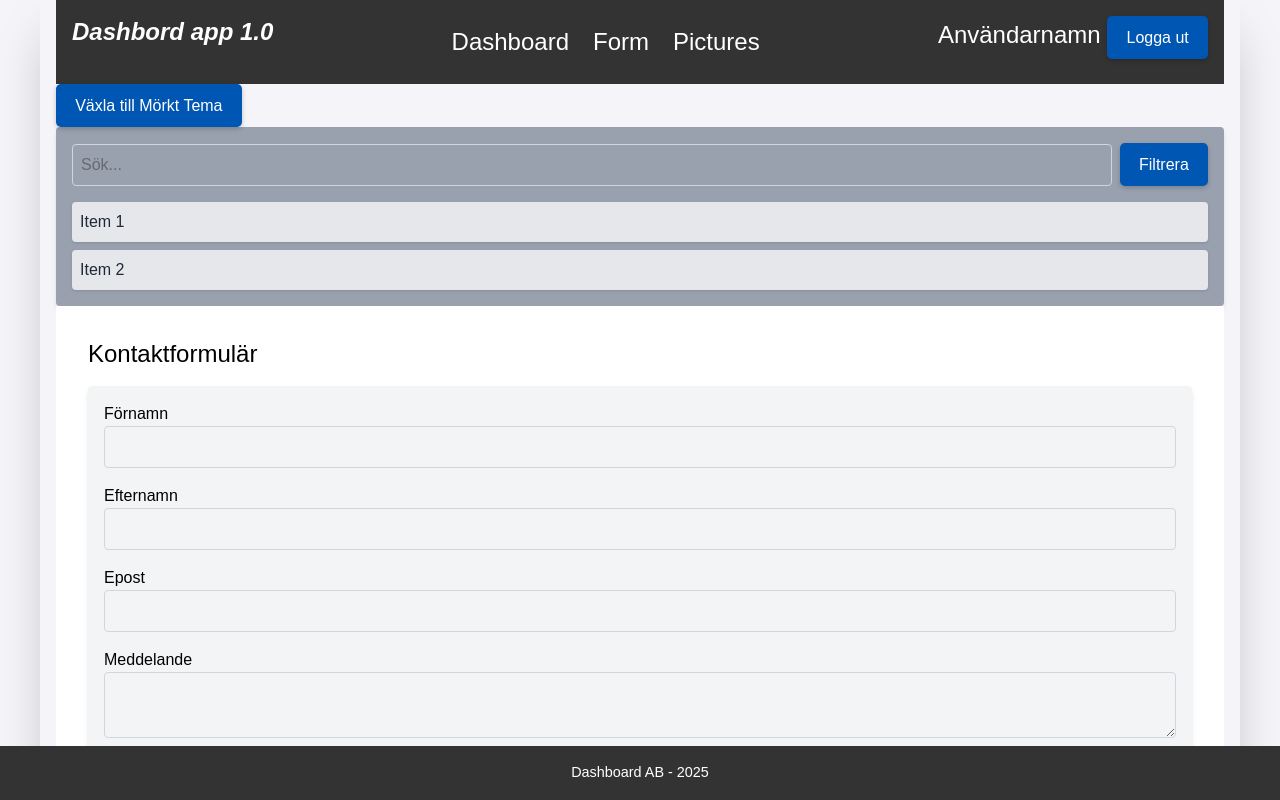
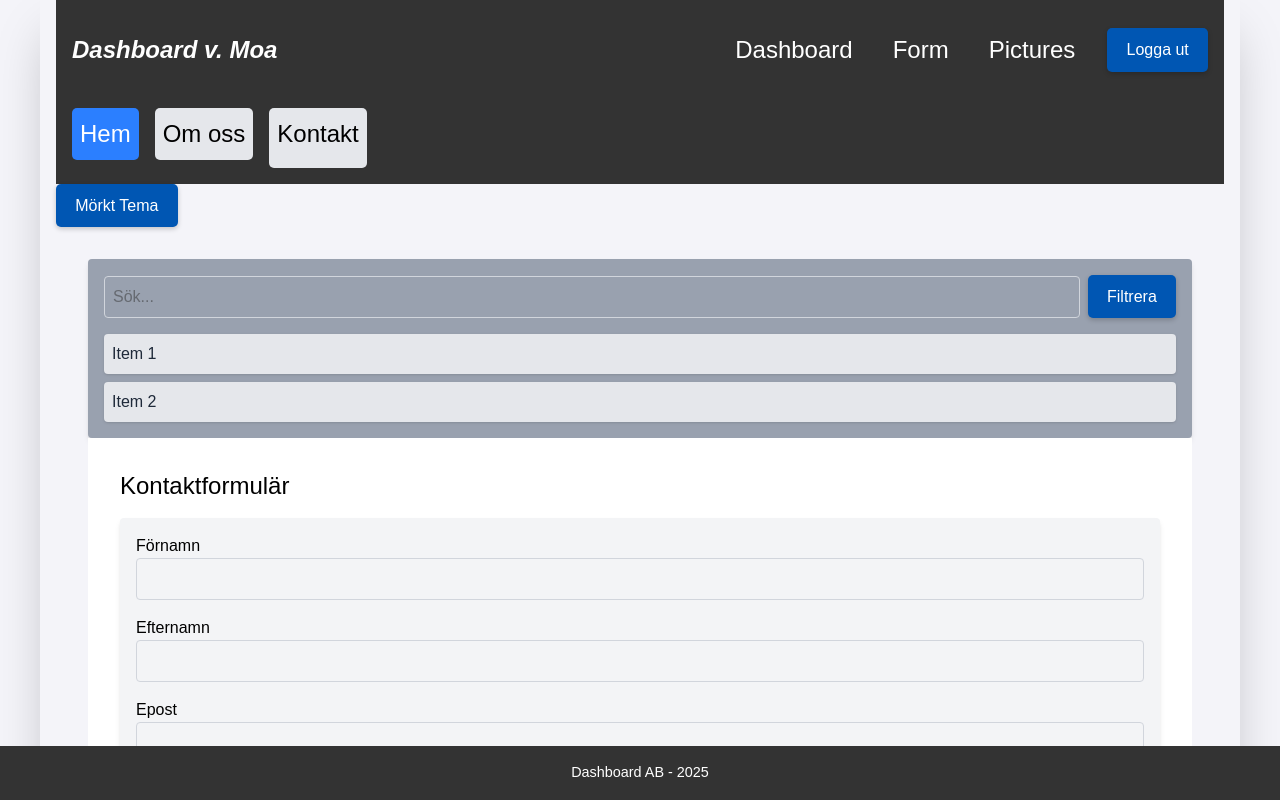
Before and after one commit to MoaPersson96/dashboard, a React (Vite) app: page /form in a window 1280 px wide. Shown: the top 800 px of the page. Built offline with nearby package versions, Linux system fonts and the light colour scheme.

Commit message:
Förbättrade tillgängligheten och tangentbordsnavigering

```diff
--- a/index.html
+++ b/index.html
@@ -7,7 +7,7 @@
     <title>Dashboard</title>
   </head>
   <body class="bg-amber-500">
-    <div id="root" class="bg-white container px-4 mx-auto shadow-2xl max-w-[1200px] min-h-screen"></div>
+    <div id="root" class="bg-white container px-4 mx-auto shadow-2xl max-w-[1200px]"></div>
     <script type="module" src="/src/main.jsx"></script>
   </body>
 </html>
--- a/src/App.css
+++ b/src/App.css
@@ -36,6 +36,30 @@ header {
     padding: 1rem;
     text-align: center;
     font-size: 1.5rem;
+    display: flex;
+    flex-direction: column;
+    gap: 1rem;
+}
+
+header ul {
+    display: flex;
+    justify-content: flex-start;
+    gap: 1rem;
+    list-style: none;
+    margin: 0;
+    padding: 0;
+}
+
+header li {
+    cursor: pointer;
+    padding: 0.5rem;
+    border-radius: 5px;
+    transition: background-color 0.3s ease;
+}
+
+header li:hover {
+    background-color: #444;
+    color: white;
 }
 
 main {
--- a/src/App.jsx
+++ b/src/App.jsx
@@ -17,13 +17,20 @@ function AppContent() {
 
   return (
     <div>
-      <Header />
-      <button onClick={toggleTheme} className="px-4 py-2 bg-gray-300 dark:bg-gray-700 text-black dark:text-white rounded">
-        Växla till {theme === 'light' ? 'Mörkt' : 'Ljust'} Tema
+      <a href='#main-content' className='sr-only focus:not-sr-only'>Hoppa till huvudinnehåll</a>
+      <Header role="banner" aria-label='Huvudheader' />
+      <button
+        onClick={toggleTheme}
+        className="px-4 py-2 bg-gray-300 dark:bg-gray-700 text-black dark:text-white rounded"
+        aria-label={`Växla till ${theme === 'light' ? 'Mörkt' : 'Ljust'} Tema`}
+      >
+        {theme === 'light' ? 'Mörkt' : 'Ljust'} Tema
       </button>
-      <FilterComponent items={items} />
-      <Outlet />
-      <Footer />
+      <main id='main-content'>
+        <FilterComponent items={items} />
+        <Outlet />
+      </main>
+      <Footer role='contentinfo' aria-label='Sidfot' />
     </div>
   );
 }
--- a/src/components/Filter.jsx
+++ b/src/components/Filter.jsx
@@ -20,9 +20,12 @@ const FilterComponent = ({ items = [] }) => {
                     value={searchTerm}
                     onChange={handleSearch}
                     className="w-full p-2 border border-gray-300 rounded dark:bg-gray-700 dark:border-gray-600 dark:text-white focus:outline-none focus:ring-2 focus:ring-blue-500"
+                    aria-label='Sök efter objekt'
                 />
                 <button
                     className="px-4 py-2 bg-blue-600 text-white rounded hover:bg-blue-700 dark:bg-blue-500 dark:hover:bg-blue-600"
+                    aria-label='Filtrera objekt'
+                    tabIndex='0'
                 >
                     Filtrera
                 </button>
@@ -32,6 +35,7 @@ const FilterComponent = ({ items = [] }) => {
                     <li
                         key={item.id}
                         className="p-2 bg-gray-200 dark:bg-gray-700 text-gray-800 dark:text-gray-100 rounded shadow-sm"
+                        role='listitem'
                     >
                         {item.name}
                     </li>
--- a/src/components/Header.jsx
+++ b/src/components/Header.jsx
@@ -1,22 +1,44 @@
-import { useDispatch, useSelector } from "react-redux"
-import Navbar from "./Navbar"
-import { login, logout } from "../state/dataReducer"
+import { useDispatch, useSelector } from "react-redux";
+import Navbar from "./Navbar";
+import { login, logout } from "../state/dataReducer";
+import Menu from "./Menu";
 
 export default function Header() {
-    const loggedIn = useSelector((state) => state.data.loggedIn)
-    console.log(loggedIn)
-    const dispatch = useDispatch()
+    const loggedIn = useSelector((state) => state.data.loggedIn);
+    const dispatch = useDispatch();
 
-    return <header className="flex justify-between flex-wrap pb-5">
-        <span className="text-2xl font-bold italic">Dashbord app 1.0</span>
-        <Navbar/>
-        {
-            loggedIn ?
-            <span>Användarnamn <button onClick={() => dispatch(logout())} >Logga ut</button></span>
-            :
-            <span><button onClick={() => dispatch(login())} >Logga in</button></span>
+    return (
+        <header className="flex flex-col bg-gray-300 dark:bg-gray-800 text-black dark:text-white p-4">
+            {/* Rubrik, Navbar och inloggningsstatus */}
+            <div className="flex justify-between items-center">
+                {/* Rubrik */}
+                <span className="text-2xl font-bold italic">Dashboard v. Moa</span>
 
-        }
+                {/* Navbar och inloggningsstatus */}
+                <div className="flex items-center gap-4">
+                    <Navbar />
+                    {loggedIn ? (
+                        <button
+                            onClick={() => dispatch(logout())}
+                            className="px-4 py-2 bg-red-500 text-white rounded hover:bg-red-600"
+                        >
+                            Logga ut
+                        </button>
+                    ) : (
+                        <button
+                            onClick={() => dispatch(login())}
+                            className="px-4 py-2 bg-green-500 text-white rounded hover:bg-green-600"
+                        >
+                            Logga in
+                        </button>
+                    )}
+                </div>
+            </div>
 
-    </header>
-}
+            {/* Meny */}
+            <div className="mt-2">
+                <Menu />
+            </div>
+        </header>
+    );
+};
--- a/src/components/Menu.jsx
+++ b/src/components/Menu.jsx
@@ -3,26 +3,45 @@ import { Link } from 'react-router-dom';
 
 const AccessibleMenu = () => {
     const [activeIndex, setActiveIndex] = useState(0);
-    const menuItems = ['Hem', 'Om oss', 'Kontakt'];
+    const menuItems = [
+        { name: 'Hem', path: '/' },
+        { name: 'Om oss', path: '/about' },
+        { name: 'Kontakt', path: '/contact' },
+    ];
 
     const handleKeyDown = (e) => {
         if (e.key === 'ArrowDown') {
             setActiveIndex((prevIndex) => (prevIndex + 1) % menuItems.length);
         } else if (e.key === 'ArrowUp') {
             setActiveIndex((prevIndex) => (prevIndex - 1 + menuItems.length) % menuItems.length);
+        } else if (e.key === 'Enter' || e.key === ' ') {
+            // Navigate to the selected menu item
+            const selectedItem = menuItems[activeIndex];
+            if (selectedItem && selectedItem.path) {
+                window.location.href = selectedItem.path; // Navigate to the selected path
+            }
         }
     };
 
     return (
-        <ul role="menu" onKeyDown={handleKeyDown}>
+        <ul role="menu"
+            aria-label='Navigeringsmeny'
+            onKeyDown={handleKeyDown}
+            className='space-y-2'
+        >
             {menuItems.map((item, index) => (
                 <li
                     key={index}
                     role="menuitem"
                     tabIndex={activeIndex === index ? 0 : -1}
                     aria-selected={activeIndex === index}
-                    >
-                        {item}
+                    className={`p-2 rounded ${
+                        activeIndex === index ? 'bg-blue-500 text-white' : 'bg-gray-200 text-black'
+                    } focus:outline-none focus:ring-2 focus:ring-blue-500`}
+                >
+                    <Link to={item.path} className="block w-full">
+                        {item.name}
+                    </Link>
                 </li>
             ))}
         </ul>
--- a/src/pages/Form.jsx
+++ b/src/pages/Form.jsx
@@ -3,7 +3,7 @@
 export default function Form() {
 
     return (
-    <main className="dark:bg-gray-800 dark:text-white bg-white text-black min-h-screen p-4">
+    <main className="dark:bg-gray-800 dark:text-white bg-white text-black p-4">
         <h1 className="text-2xl mb-4 dark:text-white">Kontaktformulär</h1>
         <form className="flex flex-col items-end gap-4 p-4 bg-gray-100 dark:bg-gray-700 rounded shadow-md">
             <label className="flex flex-col w-full dark:text-white">
```
